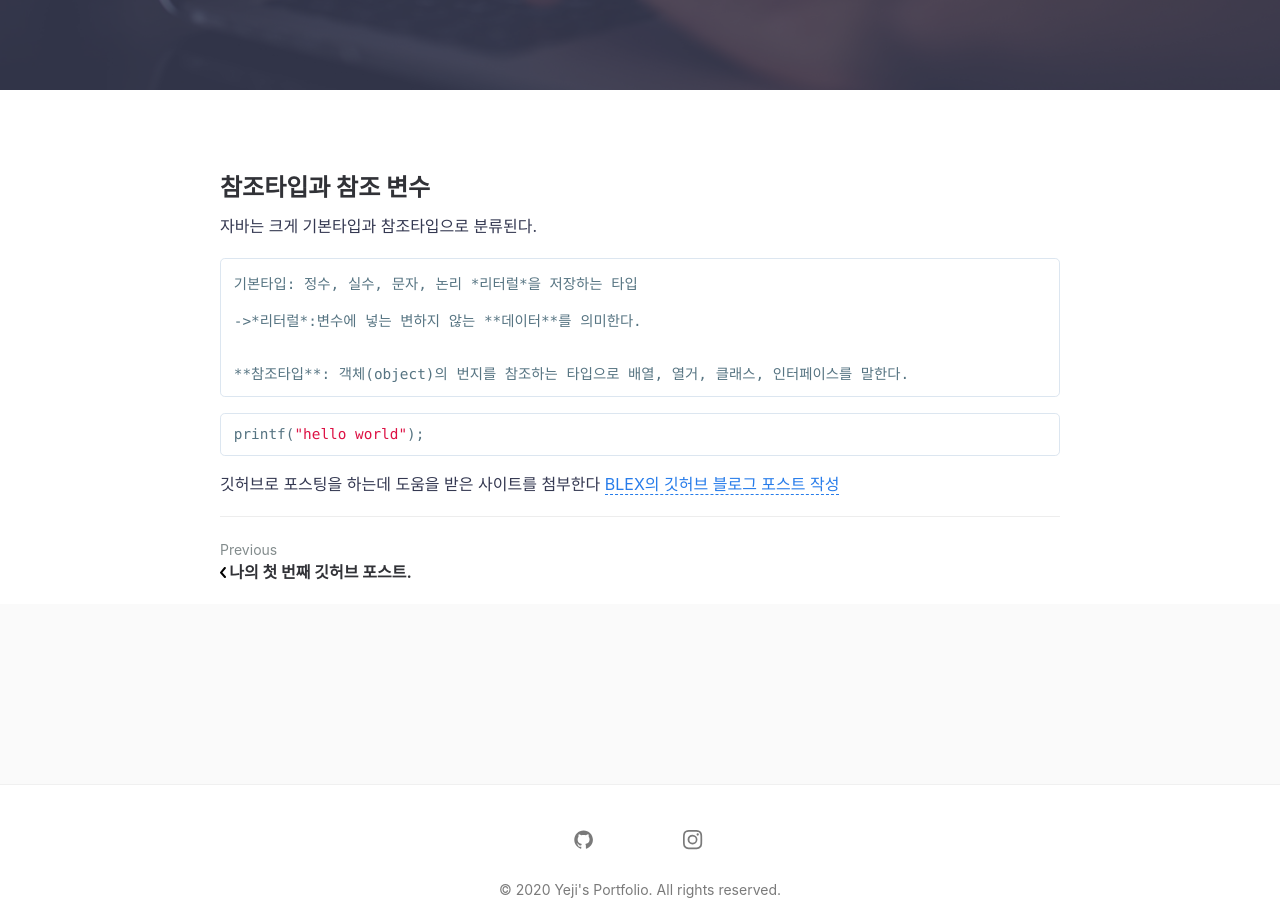
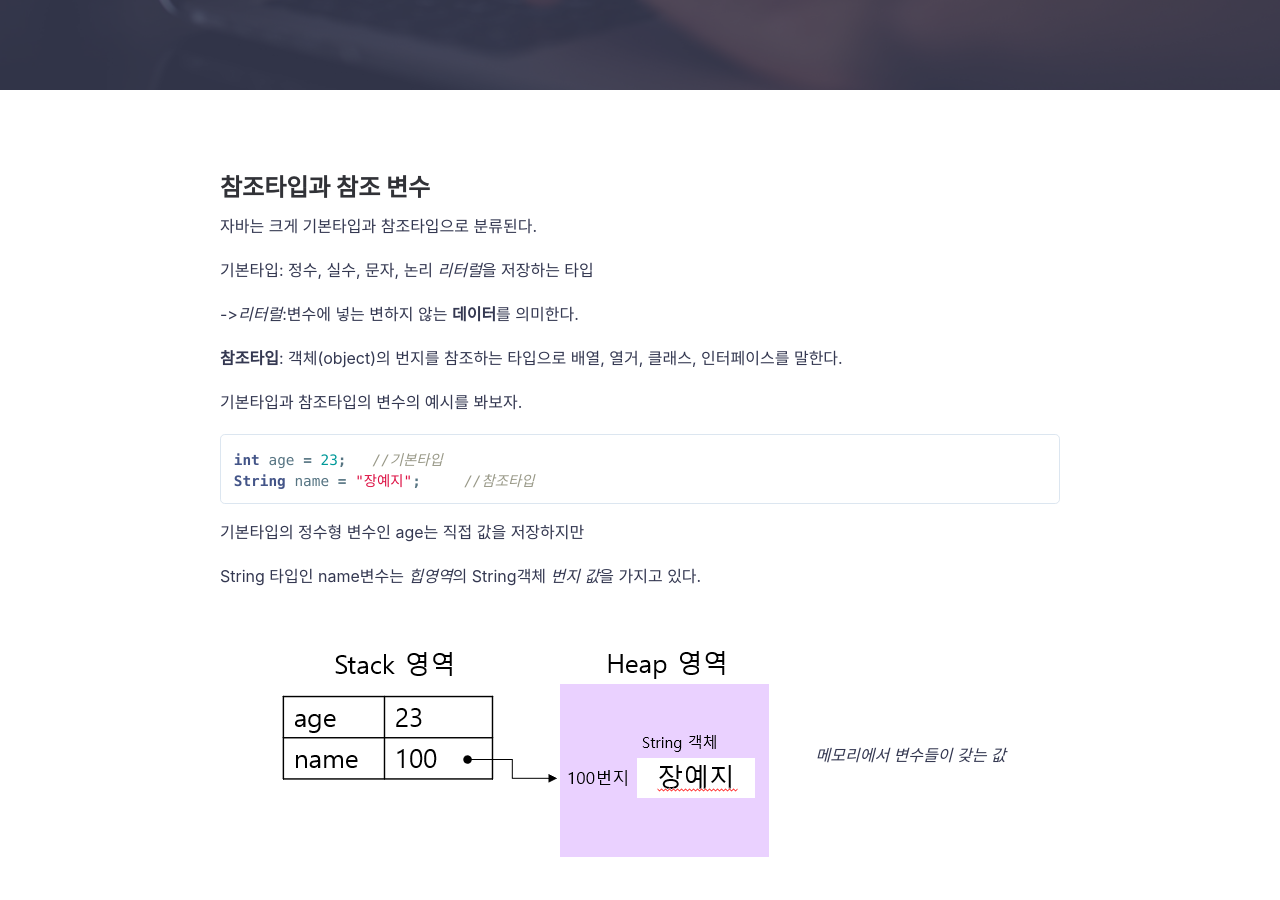
Before and after one commit to Yeji-Jang1210/Yeji-Jang1210.github.io, a Jekyll site: the page built from _posts/2020-08-14-java-study-first.md, in a window 1280 px wide and 900 px high, scrolled down 486 px. Built offline with Jekyll 4.4.1, drawn with Linux system fonts in a browser that asks for light colours; comment, search, counter and statistics services are not loaded.

Commit message:
update-java-study-first

````diff
--- a/_posts/2020-08-14-java-study-first.md
+++ b/_posts/2020-08-14-java-study-first.md
@@ -6,17 +6,26 @@ featured-img: first-post
 ## 참조타입과 참조 변수
 자바는 크게 기본타입과 참조타입으로 분류된다.
 
-    기본타입: 정수, 실수, 문자, 논리 *리터럴*을 저장하는 타입
+기본타입: 정수, 실수, 문자, 논리 *리터럴*을 저장하는 타입
 
-    ->*리터럴*:변수에 넣는 변하지 않는 **데이터**를 의미한다.
+->*리터럴*:변수에 넣는 변하지 않는 **데이터**를 의미한다.
+
+**참조타입**: 객체(object)의 번지를 참조하는 타입으로 배열, 열거, 클래스, 인터페이스를 말한다.
+
+기본타입과 참조타입의 변수의 예시를 봐보자.
+
+```java
+int age = 23;   //기본타입
+String name = "장예지";     //참조타입
+```
+기본타입의 정수형 변수인 age는 직접 값을 저장하지만
+
+String 타입인 name변수는 *힙영역*의 String객체 *번지 값*을 가지고 있다.
+
+![Image Alt 참조타입]({{"/assets/img/posting/참조타입객체.png"| relative_url}})
+*메모리에서 변수들이 갖는 값*
 
 
-    **참조타입**: 객체(object)의 번지를 참조하는 타입으로 배열, 열거, 클래스, 인터페이스를 말한다.
-
-
-```c
-printf("hello world");
-```
 
 깃허브로 포스팅을 하는데 도움을 받은 사이트를 첨부한다
 [BLEX의 깃허브 블로그 포스트 작성](https://www.youtube.com/watch?v=LyQgkZX2ZaM)
````
Also changed, not shown: assets/img/posting/참조타입객체.png (added).
